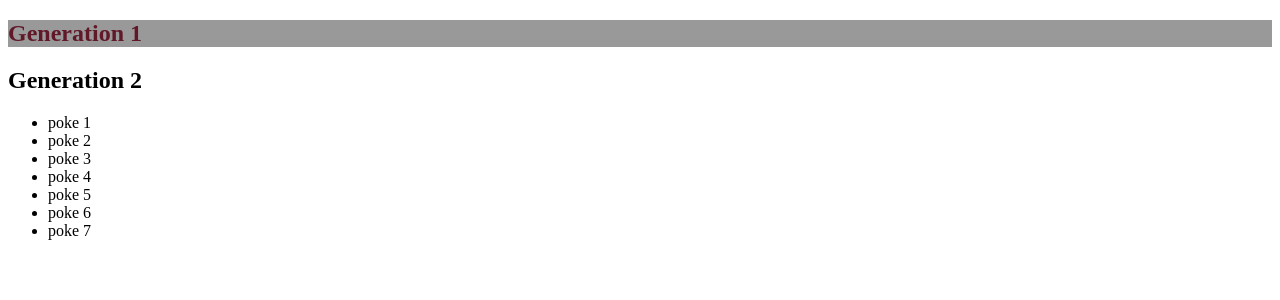
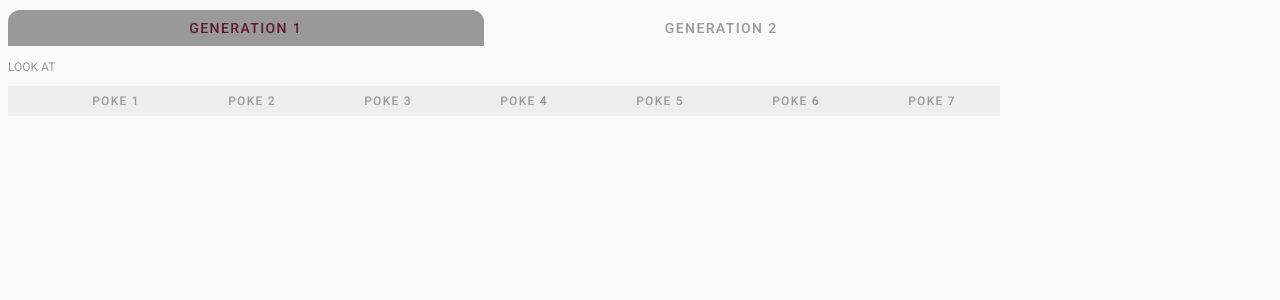
Before and after one commit to pedrorufino/pokeapi-layout, an Angular app: page /geracao/1 in a window 1280 px wide. Shown: the top 300 px of the page. Built offline with nearby package versions, Linux system fonts and the light colour scheme.

Commit message:
estilizar componentes

```diff
--- a/src/app/app-routing.module.ts
+++ b/src/app/app-routing.module.ts
@@ -4,7 +4,6 @@ import { Routes, RouterModule } from '@angular/router';
 
 const routes: Routes = [
   { path: '', redirectTo: 'geracao/1', pathMatch: 'full' },
-  { path: 'geracao/:id', component: NavPokemonComponent },
   { path: 'geracao/:id', component: NavPokemonComponent },
 
 ];
--- a/src/app/app.module.ts
+++ b/src/app/app.module.ts
@@ -1,6 +1,5 @@
 import { BrowserModule } from '@angular/platform-browser';
 import { NgModule } from '@angular/core';
-import { ActivatedRoute } from '@angular/router';
 import { AppRoutingModule } from './app-routing.module';
 import { AppComponent } from './app.component';
 import { NavGenerationComponent } from './nav-generation/nav-generation.component';
--- a/src/app/nav-generation/nav-generation.component.html
+++ b/src/app/nav-generation/nav-generation.component.html
@@ -1,4 +1,5 @@
-<nav>
-  <h2 routerLink="/geracao/1" routerLinkActive="nav__gen--highlight">Generation 1</h2>
-  <h2 routerLink="/geracao/2" routerLinkActive="nav__gen--highlight">Generation 2</h2>
+<nav class="nav">
+  <h2 class="nav__gen" routerLink="/geracao/1" routerLinkActive="nav__gen--highlight">Generation 1</h2>
+  <h2 class="nav__gen" routerLink="/geracao/2" routerLinkActive="nav__gen--highlight">Generation 2</h2>
 </nav>
+<p> look at {{userId}}</p>
--- a/src/app/nav-generation/nav-generation.component.scss
+++ b/src/app/nav-generation/nav-generation.component.scss
@@ -1,4 +1,21 @@
 @import '../../styles.scss';
+
+.nav {
+  width: 951px;
+  height: 40px;
+  @extend %flex-space;
+
+  .nav__gen {
+    font-size: 14px;
+    font-weight: 500;
+    padding: 10px 0;
+    border-radius: 12px 12px 0px 0px;
+    width: 100%;
+    text-align: center;
+    letter-spacing: 1.4px;
+    cursor: pointer;
+  }
+}
 
 .nav__gen--highlight {
   color: $primary-color-font;
--- a/src/app/nav-generation/nav-generation.component.ts
+++ b/src/app/nav-generation/nav-generation.component.ts
@@ -1,4 +1,6 @@
 import { Component, OnInit } from '@angular/core';
+import { ActivatedRoute } from '@angular/router';
+import { Subscription } from 'rxjs/';
 
 @Component({
   selector: 'app-nav-generation',
@@ -7,9 +9,30 @@ import { Component, OnInit } from '@angular/core';
 })
 export class NavGenerationComponent implements OnInit {
 
-  constructor() { }
+  userId: string
+  inscricao: Subscription
+
+  constructor(private route: ActivatedRoute) {
+
+
+  }
+
+  show() {
+    console.log(this.route)
+    this.inscricao = this.route.params.subscribe(
+      (params: any) => {
+        this.userId = params['id'];
+        console.log(this.userId);
+      }
+    )
+  }
 
   ngOnInit() {
+
+  }
+
+  ngOnDestroy() {
+    this.inscricao.unsubscribe();
   }
 
 }
--- a/src/app/nav-pokemon/nav-pokemon.component.html
+++ b/src/app/nav-pokemon/nav-pokemon.component.html
@@ -1,11 +1,11 @@
 <nav>
-  <ul>
-    <li>poke 1</li>
-    <li>poke 2</li>
-    <li>poke 3</li>
-    <li>poke 4</li>
-    <li>poke 5</li>
-    <li>poke 6</li>
-    <li>poke 7</li>
+  <ul class="list">
+    <li class="list__item">poke 1</li>
+    <li class="list__item">poke 2</li>
+    <li class="list__item">poke 3</li>
+    <li class="list__item">poke 4</li>
+    <li class="list__item">poke 5</li>
+    <li class="list__item">poke 6</li>
+    <li class="list__item">poke 7</li>
   </ul>
 </nav>
--- a/src/app/nav-pokemon/nav-pokemon.component.scss
+++ b/src/app/nav-pokemon/nav-pokemon.component.scss
@@ -0,0 +1,25 @@
+@import '../../styles.scss';
+
+.list {
+  @extend %flex-space;
+  height: 30px;
+  width: 952px;
+  background-color: $background-active;
+
+  .list__item {
+    @extend %flex-center;
+    letter-spacing: 1.25px;
+    text-align: center;
+    height: 100%;
+    width: 100%;
+    cursor: pointer;
+    font-weight: 500;
+  }
+}
+
+.list__item--highlight {
+  color: $primary-color-font;
+  font-weight: 700;
+  border-radius: 0 0 5px 0;
+  background: linear-gradient(180deg, $background-active 0%, $background 100%) 0% 0% no-repeat padding-box;
+}
--- a/src/app/nav-pokemon/nav-pokemon.component.ts
+++ b/src/app/nav-pokemon/nav-pokemon.component.ts
@@ -1,3 +1,5 @@
+import { ActivatedRoute } from '@angular/router';
+import { Subscription } from 'rxjs/';
 import { Component, OnInit } from '@angular/core';
 
 @Component({
@@ -6,10 +8,25 @@ import { Component, OnInit } from '@angular/core';
   styleUrls: ['./nav-pokemon.component.scss']
 })
 export class NavPokemonComponent implements OnInit {
+  public userId: string
+  inscricao: Subscription
 
-  constructor() { }
+  constructor(private route: ActivatedRoute) {
+
+  }
 
   ngOnInit() {
+    // console.log(this.route)
+    // this.inscricao = this.route.params.subscribe(
+    //   (params: any) => {
+    //     this.userId = params['id'];
+    //     console.log(this.userId);
+    //   }
+    // )
   }
 
+  // ngOnDestroy() {
+  //   this.inscricao.unsubscribe();
+  // }
+
 }
--- a/src/styles.scss
+++ b/src/styles.scss
@@ -7,8 +7,22 @@ $default-font: #999999;
 $background: #FAFAFA;
 $background-active:#EEEEEE;
 
-%flex-center{
+body {
+  background: $background;
+  font-family: Roboto;
+  text-transform: uppercase;
+  font-size: 12px;
+  color: $default-font;
+}
+
+%flex-center {
   display: flex;
   align-items: center;
   justify-content: center;
 }
+
+%flex-space {
+  display: flex;
+  align-items: center;
+  justify-content: space-around;
+}
```
